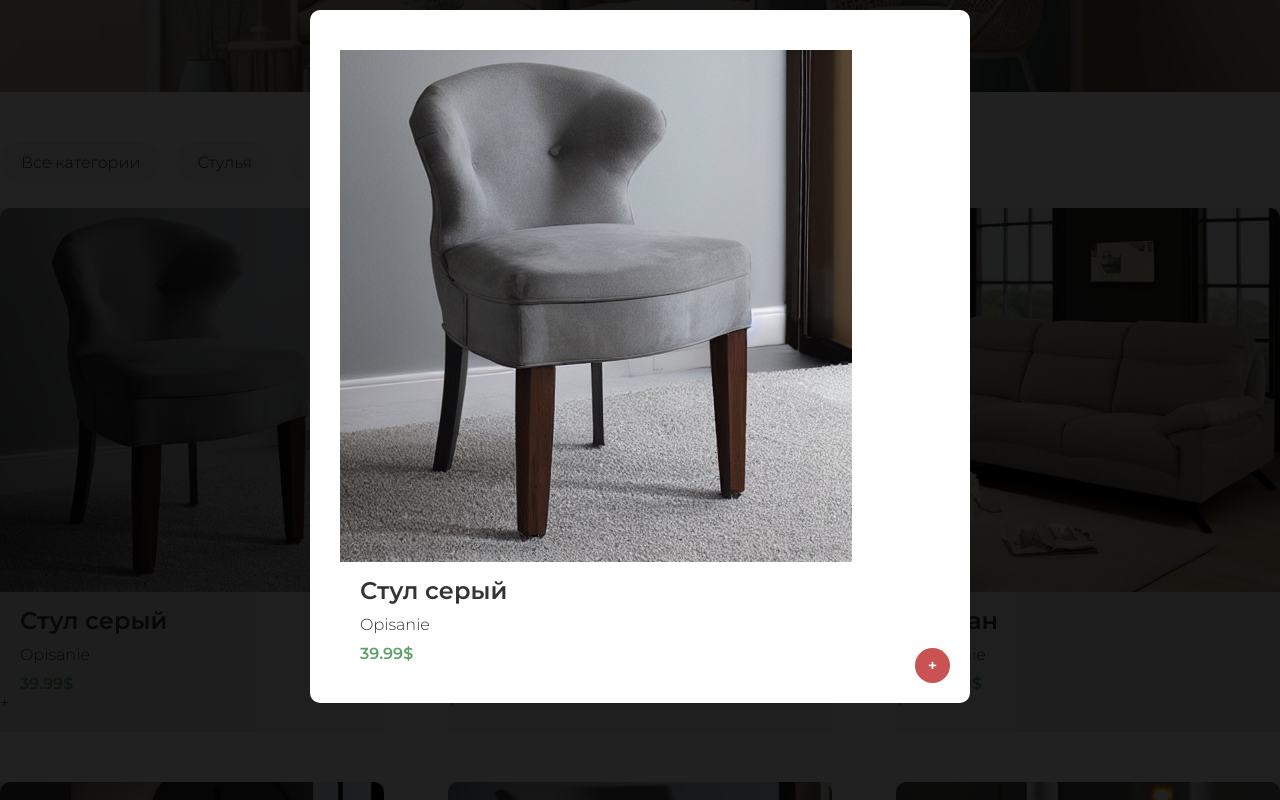
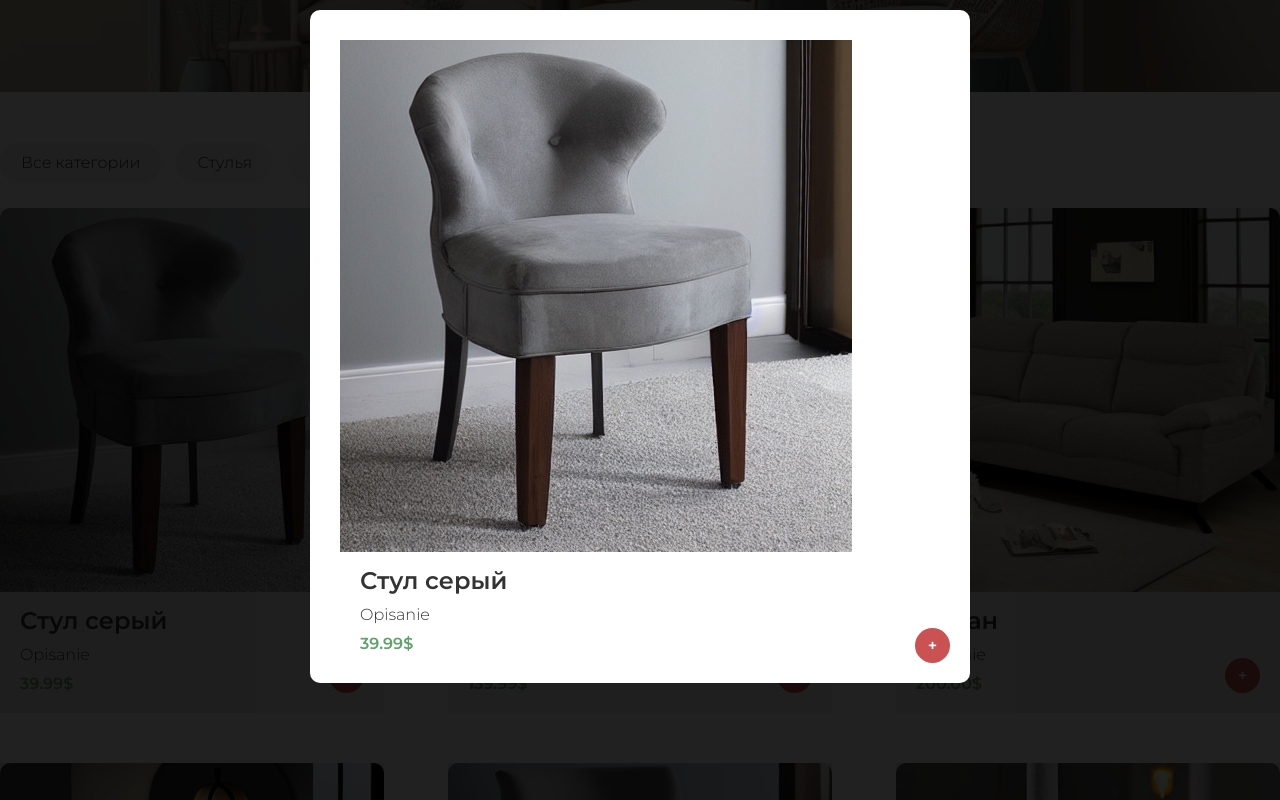
Before and after one commit to Kasp93/Shop, a React (Create React App) app: page / in a window 1280 px wide. Both pictures are taken after a click on the picture 192 px from the left and 927 px from the top of the page. Shown: the part 527-1327 px from the top of the page. Built offline with nearby package versions, Linux system fonts and the light colour scheme.

Commit message:
feat ShowFullItem

```diff
--- a/src/components/ShowFullItem.js
+++ b/src/components/ShowFullItem.js
@@ -4,7 +4,7 @@ export class ShowFullItem extends Component {
   render() {
     return (
       <div className='fullItem'>
-            <div>
+            <div className='fullItemStyle'>
                 <img src={'./img/' + this.props.item.img} onClick={() => this.props.onShowItem(this.props.item)}/>
                 <h2>{this.props.item.title}</h2>
                 <p>{this.props.item.desc}</p>
--- a/src/index.css
+++ b/src/index.css
@@ -182,11 +182,11 @@ header .presentation::before {
 
 }
 
-.fullItem>div {
+.fullItemStyle {
     width: 600px;
     position: relative;
     margin: 10px auto;
-    padding: 40px 30px;
+    padding: 30px 30px;
     background: #fff;
     border-radius: 10px;
     cursor: pointer;
@@ -232,7 +232,7 @@ main b,
     color: #5fa36a;
 }
 
-main .addToCarda,
+main .addToCard,
 .fullItem .addToCard {
     position: absolute;
     right: 20px;
```
